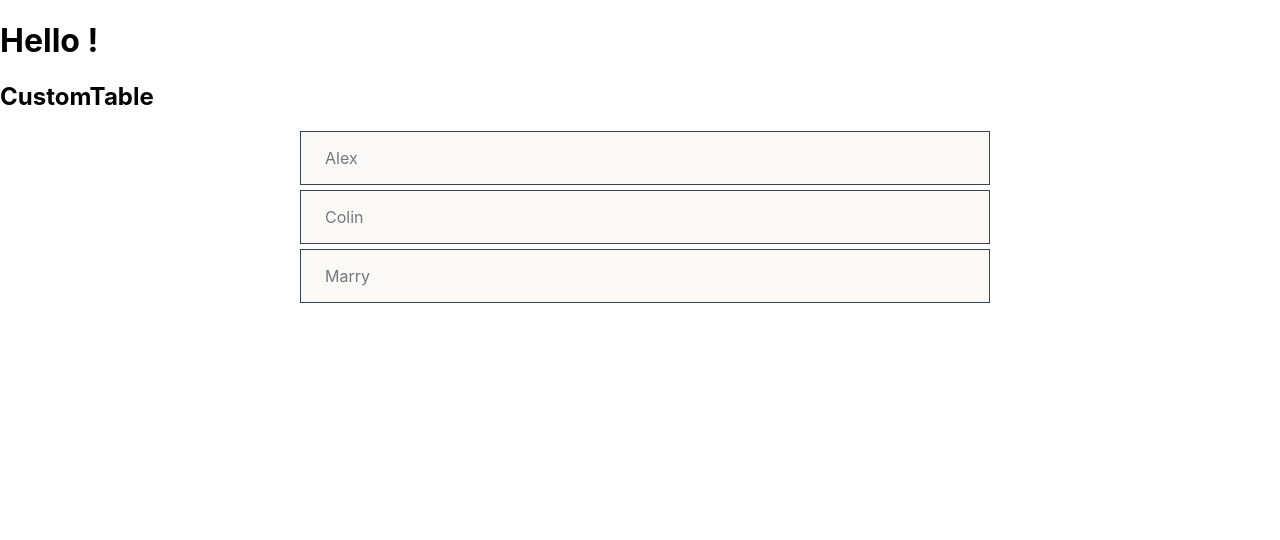
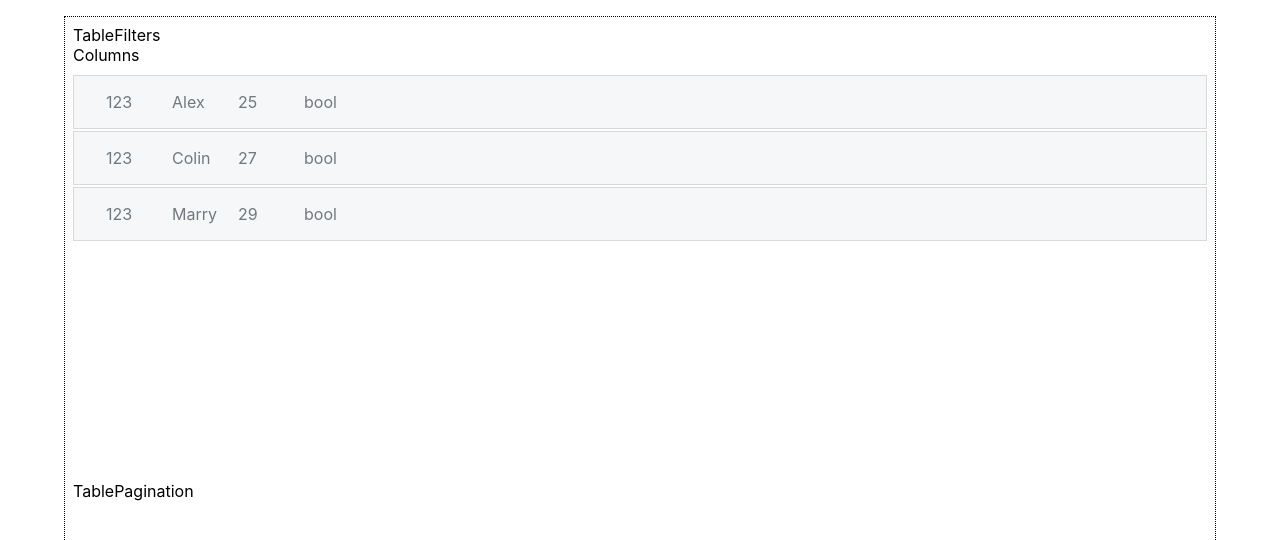
Before and after one commit to talis1999/Custom-table, a React (Create React App) app: page / in a window 1280 px wide. Shown: the top 540 px of the page. Built offline with nearby package versions, Linux system fonts and the light colour scheme.

Commit message:
creating map of basic rows

```diff
--- a/package.json
+++ b/package.json
@@ -3,6 +3,10 @@
   "version": "0.1.0",
   "private": true,
   "dependencies": {
+    "@emotion/react": "^11.11.1",
+    "@emotion/styled": "^11.11.0",
+    "@mui/icons-material": "^5.14.14",
+    "@mui/material": "^5.14.14",
     "@reduxjs/toolkit": "^1.9.7",
     "@testing-library/jest-dom": "^5.17.0",
     "@testing-library/react": "^13.4.0",
--- a/src/App.css
+++ /dev/null
@@ -1,38 +0,0 @@
-.App {
-  text-align: center;
-}
-
-.App-logo {
-  height: 40vmin;
-  pointer-events: none;
-}
-
-@media (prefers-reduced-motion: no-preference) {
-  .App-logo {
-    animation: App-logo-spin infinite 20s linear;
-  }
-}
-
-.App-header {
-  background-color: #282c34;
-  min-height: 100vh;
-  display: flex;
-  flex-direction: column;
-  align-items: center;
-  justify-content: center;
-  font-size: calc(10px + 2vmin);
-  color: white;
-}
-
-.App-link {
-  color: #61dafb;
-}
-
-@keyframes App-logo-spin {
-  from {
-    transform: rotate(0deg);
-  }
-  to {
-    transform: rotate(360deg);
-  }
-}
--- a/src/App.tsx
+++ b/src/App.tsx
@@ -1,20 +1,15 @@
 import React from 'react';
-import { useAppSelector } from './app/hooks';
-
-import { selectRows } from './features/data';
+import { Container } from '@mui/material';
 
 import CustomTable from './components/CustomTable';
 
-function App() {
 
-  const data = useAppSelector(selectRows);
-
+const App: React.FC = () => {
   return (
-    <div className="App">
-      <h1>Hello !</h1>
-      <CustomTable columns={[]} data={data}/>
-    </div>
-  );
+    <Container sx={{ height: '100vh' }} >
+      <CustomTable />
+    </Container>
+    )
 }
 
-export default App;
+export default App
--- /dev/null
+++ b/src/components/Cell.tsx
@@ -0,0 +1,18 @@
+import React from 'react'
+import { Box } from '@mui/material';
+
+interface CellProps {
+    data: string | boolean | number;
+    type: string;
+    width?: number;
+  }
+
+const Cell: React.FC<CellProps> = ({ data, type, width = 50 }) => {
+  return (
+    <Box sx={{ width: `${width}px`, px: 1 }}>
+        { type ==='Boolian' ? 'bool' : data}
+    </Box>
+  )
+}
+
+export default Cell
--- /dev/null
+++ b/src/components/Columns.tsx
@@ -0,0 +1,9 @@
+import React from 'react'
+
+const Columns: React.FC = () => {
+  return (
+    <div>Columns</div>
+  )
+}
+
+export default Columns;
--- a/src/components/CustomTable.tsx
+++ b/src/components/CustomTable.tsx
@@ -1,42 +1,59 @@
 import React, { useEffect } from 'react';
 import { useAppDispatch } from '../app/hooks';
 
-import { Row, setRows } from '../features/data';
-import { Column } from '../features/columns';
+import { setRows } from '../features/data';
+import { setColumns } from '../features/columns';
+import TableFilters from './TableFilters';
+import TableContent from './TableContent';
+import { Box } from '@mui/material';
 
-interface CustomTableProps {
-    columns: Column[];
-    data: Row[];
-}
 
-const rowStyle: React.CSSProperties = {
-  padding: '16px 24px',
-  border: '1px #36454f solid',
-  margin: '5px',
-  position: 'relative',
-  width: '50%',
-  left: '50%',
-  transform: 'translateX(-50%)',
-  backgroundColor: '#FAF9F6',
-  color: '#71797E'
-};
-
-const CustomTable: React.FC<CustomTableProps> = ({ columns, data }) => {
+const CustomTable: React.FC = () => {
   const dispatch = useAppDispatch();
 
   useEffect(() => {
     dispatch(setRows([
-      { id: 'aaa', name: 'Alex' },
-      { id: 'bbb', name: 'Colin' },
-      { id: 'ccc', name: 'Marry' }
-    ]))
+      { id: 'aaa', '001': '123', '002': 'Alex', '003': 25, '004': false },
+      { id: 'bbb', '001': '123', '002': 'Colin', '003': 27, '004': true },
+      { id: 'ccc', '001': '123', '002': 'Marry', '003': 29, '004': false }
+    ]));
+    dispatch(setColumns([
+      {
+        id: '001',
+        ordinalNo: 0,
+        title: 'Id',
+        type: 'string',
+        width: 50
+      },
+      {
+        id: '002',
+        ordinalNo: 1,
+        title: 'Name',
+        type: 'string',
+        width: 50
+      },
+      {
+        id: '003',
+        ordinalNo: 2,
+        title: 'Age',
+        type: 'Number',
+        // width: 50
+      },
+      {
+        id: '004',
+        ordinalNo: 2,
+        title: 'In debt',
+        type: 'Boolian',
+        width: 50
+      }
+    ]));
   }, [])
 
   return (
-    <div>
-      <h2>CustomTable</h2>
-      {Boolean(data.length) && data.map(row => (<div style={rowStyle}>{row.name}</div>))}
-    </div>
+    <Box sx={{ border: 'black 1px dotted' , p: 1, my: 2, height: '80%' }}>
+      <TableFilters />
+      <TableContent />
+    </Box>
   )
 }
 
--- /dev/null
+++ b/src/components/Row.tsx
@@ -0,0 +1,24 @@
+import React from 'react';
+import { Paper } from '@mui/material';
+
+import { useAppSelector } from '../app/hooks';
+import { Row as RowType } from '../features/data';
+import { selectColumns } from '../features/columns';
+import Cell from './Cell';
+
+
+interface RowProps {
+  row: RowType;
+}
+
+const Row: React.FC<RowProps> = ({ row }) => {
+  const columns = useAppSelector(selectColumns);
+
+  return (
+    <Paper id={`row-${row.id}`} variant="outlined" square sx={{ display: 'flex', justifyContent: 'flex-start' ,px: 3, py: 2, my: '2px', backgroundColor: '#F5F7F8', color: '#71797E' }}>
+        {columns.map(column => <Cell data={row[column.id]} type={column.type} width={column.width} />)}
+    </Paper>
+  )
+}
+
+export default Row;
--- /dev/null
+++ b/src/components/Rows.tsx
@@ -0,0 +1,23 @@
+import React from 'react';
+import { Box, Paper } from '@mui/material';
+
+import { useAppSelector } from '../app/hooks';
+import { selectRows } from '../features/data';
+
+import Row from './Row';
+
+
+const Rows: React.FC = () => {
+  const rows = useAppSelector(selectRows);
+
+  return (
+    <Box sx={{ my:1, height: '50vh', overflowY: 'auto'}}>
+      {
+      Boolean(rows.length) &&
+      rows.map(row => (<Row row={row}/>))
+      }
+    </Box>
+  )
+}
+
+export default Rows
--- /dev/null
+++ b/src/components/TableContent.tsx
@@ -0,0 +1,17 @@
+import React from 'react'
+import Columns from './Columns'
+import Rows from './Rows'
+import TablePagination from './TablePagination'
+import { Box } from '@mui/material'
+
+const TableContent: React.FC = () => {
+  return (
+    <Box sx={{}}>
+        <Columns />
+        <Rows />
+        <TablePagination />
+    </Box>
+  )
+}
+
+export default TableContent
--- /dev/null
+++ b/src/components/TableFilters.tsx
@@ -0,0 +1,9 @@
+import React from 'react'
+
+const TableFilters: React.FC = () => {
+  return (
+    <div>TableFilters</div>
+  )
+}
+
+export default TableFilters
--- /dev/null
+++ b/src/components/TablePagination.tsx
@@ -0,0 +1,9 @@
+import React from 'react'
+
+const TablePagination: React.FC = () => {
+  return (
+    <div>TablePagination</div>
+  )
+}
+
+export default TablePagination
```
Also changed, not shown: src/components/Column.tsx (added, +9 -0 lines), 1 other file (tests, documents, lock files or other folders).
